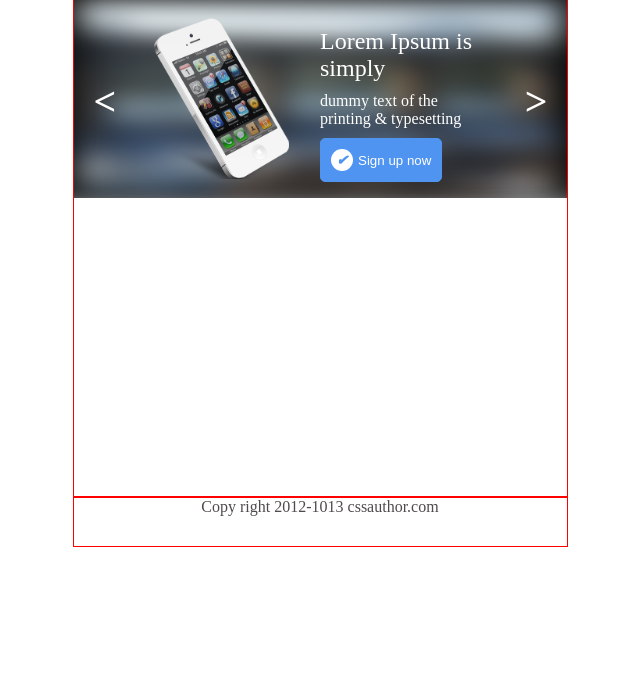
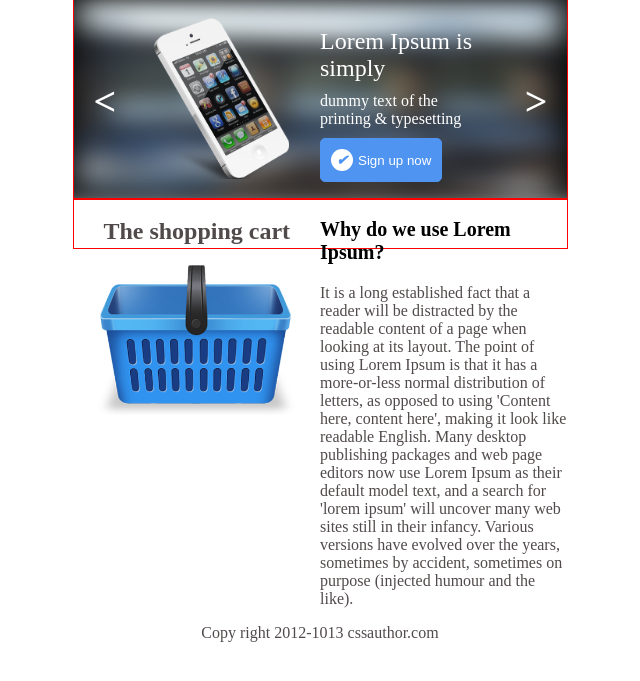
Before and after one commit to longvang2312/project-fullstack, a plain HTML site: page index.html in a window 1280 px wide. Shown: the part 53-734 px from the top of the page, without its empty margins (320-960 px from the left). Drawn offline with Linux system fonts and the light colour scheme.

Commit message:
implement shopping cart component

```diff
--- a/index.css
+++ b/index.css
@@ -16,7 +16,6 @@ body{
 }
 .page .content{
   border: 1px solid red;
-  min-height: 500px;
   text-align: center;
 }
 .page .footer{
@@ -189,7 +188,57 @@ body{
     vertical-align: middle;
 }
 /*end icon css*/
+/*start mutil column css*/
+.mutil-column{
+  height: 100%
+}
+.mutil-column__col-30{
+    width: 30%;
+    float: left;
+    height: 100%;
+}
+.mutil-column__col-70{
+    width: 70%;
+    float: left;
+    height: 100%;
+}
+.mutil-column__col-50{
+  width: 50%;
+  float: left;
+  height: 100%;
+}
+.pull-left > *{
+  float: left;
+}
+.pull-right > *{
+  float: right;
+}
+/*end mutil column css*/
+/*start shopping-cart css  */
+ .shopping-cart{
+ }
+  .shopping-cart__content{
+     text-align: center;
+ }
+ .shopping-cart__title{
+     color: #514a4a;
+ }
+ .shopping-cart__image{
+    height: 150px
+ }
+ .shopping-cart__info{
+     text-align: left;
+ }
 
+ .shopping-cart__info__title{
+     font-size: 20px;
+     left: 0;
+ }
+
+ .shopping-cart__info__desc{
+     color: #514a4a;
+ }
+ /*end shopping-cart css  */
 .copy-right{
   color: #514a4a;
   text-decoration-line: none;
--- a/index.html
+++ b/index.html
@@ -9,7 +9,7 @@
 <body>
     <div class="page">
         <div class="header">
-           <div class="mutil-column">
+            <div class="mutil-column">
                 <div class="col-30 pull-left">
                     <div class="branch">
                         <img class="logo" src="image/logo.png">
@@ -49,10 +49,30 @@
                         </div>
                         <div class="col-50 text-left">
                             <h2 class="title">Lorem Ipsum is simply</h2>
-                                <p class="text">dummy text of the printing & typesetting</p>
-                                <button class="signup-button"><i class="check-icon"></i><span class="signup-button-text">Sign up now</span></button>
+                            <p class="text">dummy text of the printing & typesetting</p>
+                            <button class="signup-button"><i class="check-icon"></i><span class="signup-button-text">Sign up now</span></button>
                         </div>
 
+                    </div>
+                </div>
+            </div>
+            <div class="shopping-cart">
+                <div class="shopping-cart__content">
+                    <div class="mutil-column__col-50">
+                        <h2 class="shopping-cart__title">The shopping cart</h2>
+                        <img class="shopping-cart__image" src="image/shopping-cart.png" />
+                    </div>
+                    <div class="mutil-column__col-50">
+                        <div class="shopping-cart__info">
+                            <h3 class="shopping-cart__info__title">Why do we use Lorem Ipsum?</h3>
+                            <p class="shopping-cart__info__desc">It is a long established fact that a reader will be distracted by the readable content of a page
+                                when looking at its layout. The point of using Lorem Ipsum is that it has a more-or-less
+                                normal distribution of letters, as opposed to using 'Content here, content here', making
+                                it look like readable English. Many desktop publishing packages and web page editors now
+                                use Lorem Ipsum as their default model text, and a search for 'lorem ipsum' will uncover
+                                many web sites still in their infancy. Various versions have evolved over the years, sometimes
+                                by accident, sometimes on purpose (injected humour and the like).</p>
+                        </div>
                     </div>
                 </div>
             </div>
```
Also changed, not shown: image/shopping-cart.png (added).
